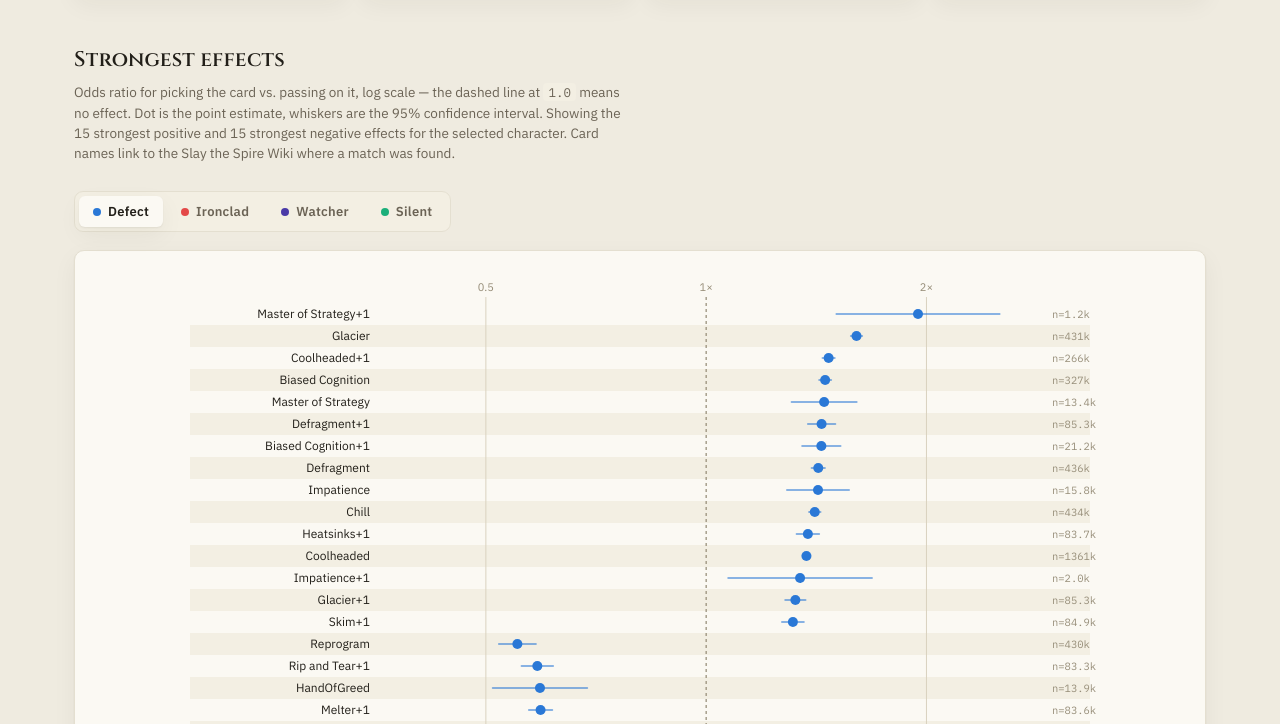
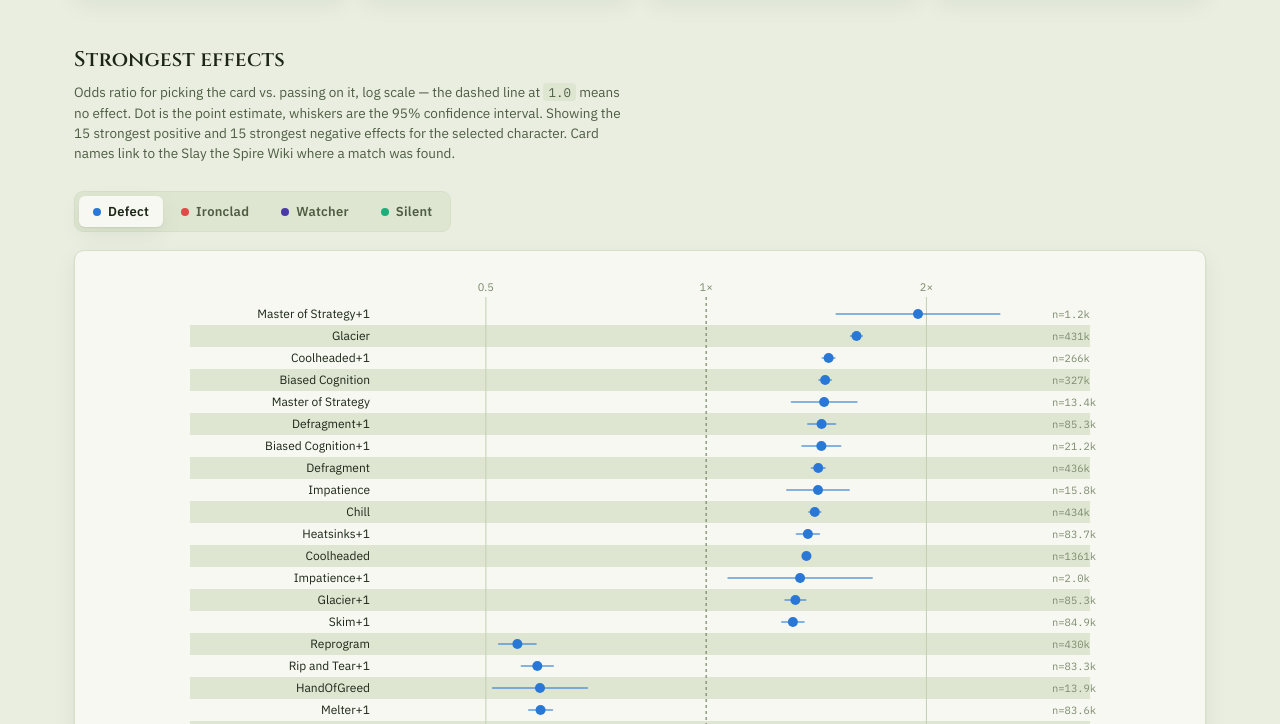
Before and after one commit to brent-smith-4/sts-card-choice-analysis, a plain HTML site: page docs/index.html in a window 1280 px wide. Shown: the part 502-1226 px from the top of the page. Drawn offline with Linux system fonts and the light colour scheme.

Commit message:
Rework dashboard neutral palette to sage/forest green
Swapped the warm stone/brown neutrals for a green scale - pale sage
background/surfaces in light mode, deep forest green in dark mode -
keeping the amber/gold accent (works as a warm complement to green
either way) and leaving the four character series colors untouched.
Re-ran the CVD-safety validator against the new surfaces to confirm
the series colors still pass; the one pre-existing contrast WARN
(Silent's aqua vs the light surface) was already there before this
change and is already mitigated by always pairing it with a text
label, not a new issue.

```diff
--- a/docs/index.html
+++ b/docs/index.html
@@ -11,18 +11,18 @@
 <style>
   :root {
     color-scheme: light;
-    --bg: #efebe0;
-    --surface: #fbf9f3;
-    --surface-2: #f3efe3;
-    --border: #d9d2bf;
-    --border-soft: #e4dfd0;
-    --text-primary: #221f19;
-    --text-secondary: #6b6355;
-    --text-muted: #968d78;
-    --accent: #a8650b;
-    --accent-soft: #a8650b1a;
-    --focus-ring: #a8650b;
-    --shadow: 0 1px 2px rgba(40, 32, 16, 0.06), 0 8px 24px rgba(40, 32, 16, 0.05);
+    --bg: #e9eee0;
+    --surface: #f6f8f1;
+    --surface-2: #dee6d2;
+    --border: #c3d0b2;
+    --border-soft: #d6e0c7;
+    --text-primary: #1c2617;
+    --text-secondary: #4e5c42;
+    --text-muted: #7c8a6d;
+    --accent: #8a6318;
+    --accent-soft: #8a63181a;
+    --focus-ring: #8a6318;
+    --shadow: 0 1px 2px rgba(20, 32, 20, 0.07), 0 8px 24px rgba(20, 32, 20, 0.06);
 
     --c-defect: #2a78d6;
     --c-defect-soft: #2a78d626;
@@ -36,17 +36,17 @@
   @media (prefers-color-scheme: dark) {
     :root:not([data-theme="light"]) {
       color-scheme: dark;
-      --bg: #1b1815;
-      --surface: #242019;
-      --surface-2: #2b261e;
-      --border: #3a342a;
-      --border-soft: #322c22;
-      --text-primary: #ede7d8;
-      --text-secondary: #b3a992;
-      --text-muted: #7c7461;
-      --accent: #e3a542;
-      --accent-soft: #e3a54226;
-      --focus-ring: #e3a542;
+      --bg: #131e17;
+      --surface: #1c2a21;
+      --surface-2: #243528;
+      --border: #3a4f38;
+      --border-soft: #2e4130;
+      --text-primary: #e7eee0;
+      --text-secondary: #a9bc9c;
+      --text-muted: #748468;
+      --accent: #e0a94f;
+      --accent-soft: #e0a94f26;
+      --focus-ring: #e0a94f;
       --shadow: 0 1px 2px rgba(0, 0, 0, 0.3), 0 8px 24px rgba(0, 0, 0, 0.35);
 
       --c-defect: #3987e5;
@@ -61,17 +61,17 @@
   }
   :root[data-theme="dark"] {
     color-scheme: dark;
-    --bg: #1b1815;
-    --surface: #242019;
-    --surface-2: #2b261e;
-    --border: #3a342a;
-    --border-soft: #322c22;
-    --text-primary: #ede7d8;
-    --text-secondary: #b3a992;
-    --text-muted: #7c7461;
-    --accent: #e3a542;
-    --accent-soft: #e3a54226;
-    --focus-ring: #e3a542;
+    --bg: #131e17;
+    --surface: #1c2a21;
+    --surface-2: #243528;
+    --border: #3a4f38;
+    --border-soft: #2e4130;
+    --text-primary: #e7eee0;
+    --text-secondary: #a9bc9c;
+    --text-muted: #748468;
+    --accent: #e0a94f;
+    --accent-soft: #e0a94f26;
+    --focus-ring: #e0a94f;
     --shadow: 0 1px 2px rgba(0, 0, 0, 0.3), 0 8px 24px rgba(0, 0, 0, 0.35);
 
     --c-defect: #3987e5;
```
